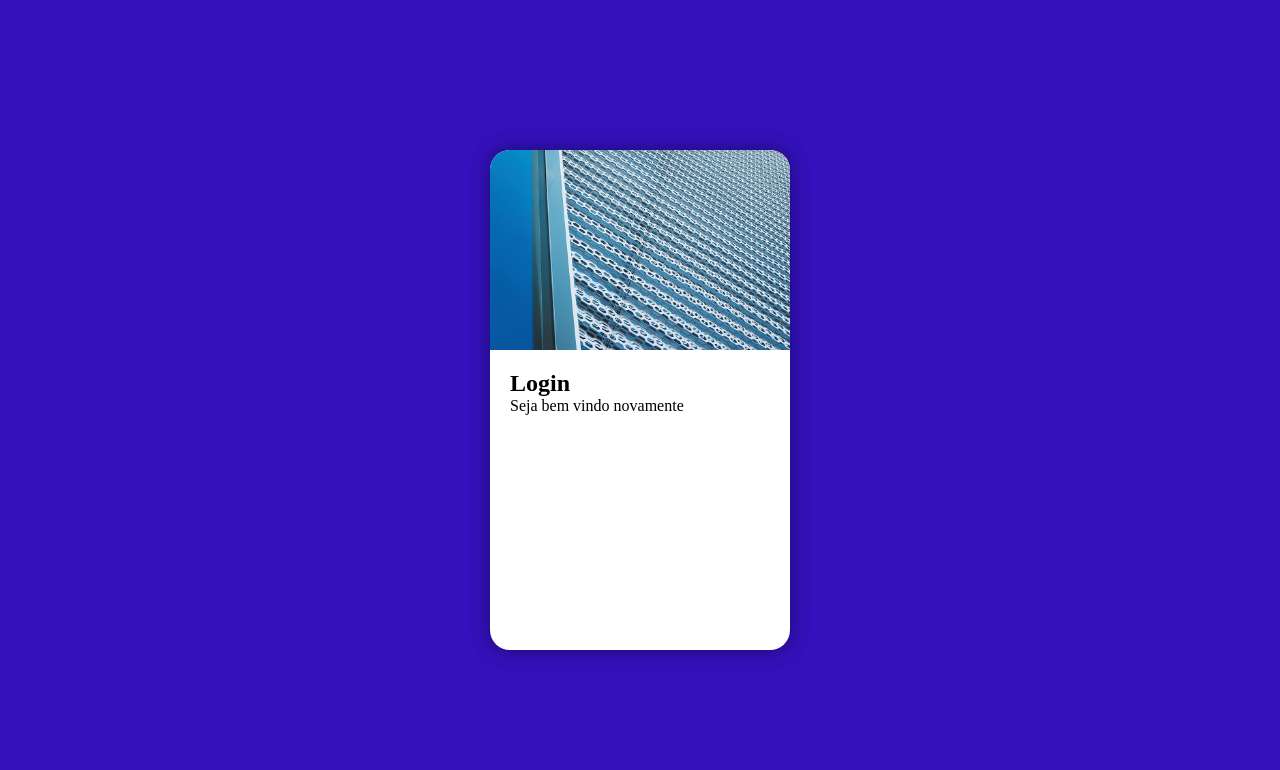
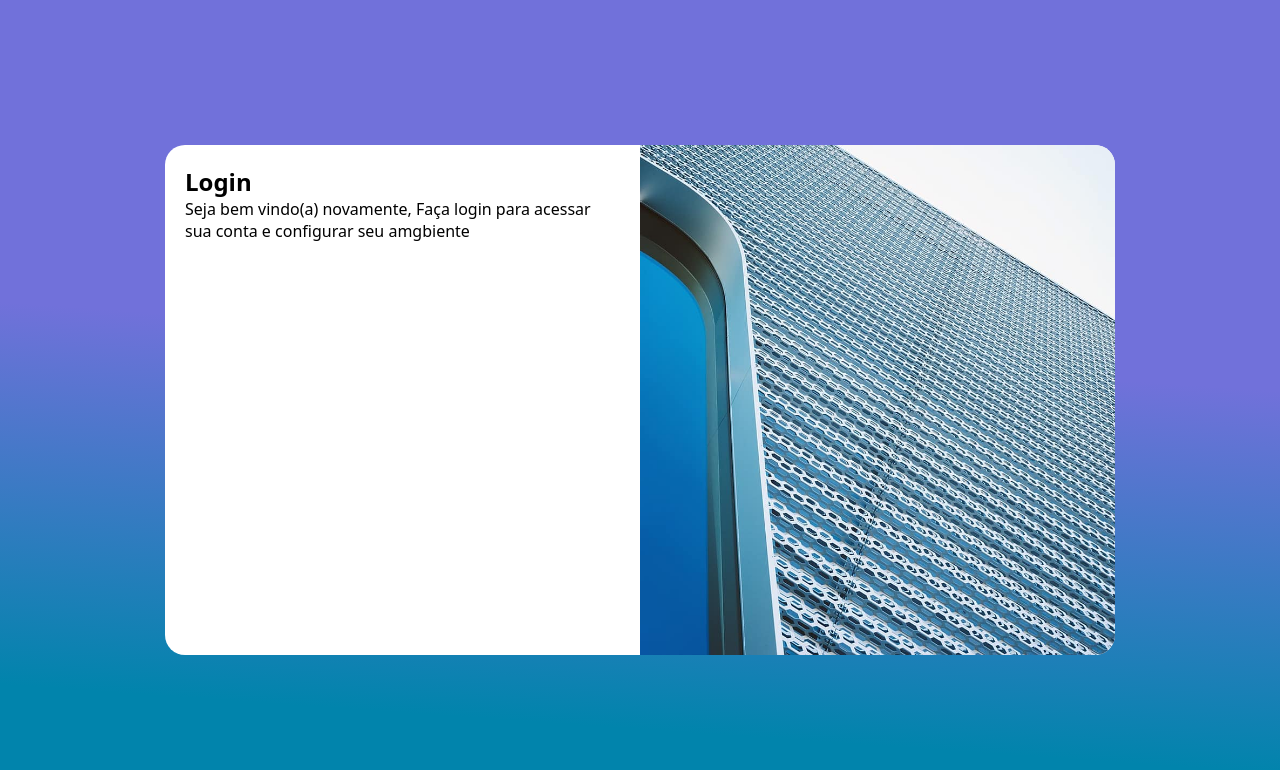
Before and after one commit to xmurilo/projeto-login-guanabara, a plain HTML site: page index.html in a window 1280 px wide. Drawn offline with Linux system fonts and the light colour scheme.

Commit message:
Media queries

```diff
--- a/style/style.css
+++ b/estilo/style.css
@@ -1,6 +1,7 @@
 * {
   margin: 0;
   padding: 0;
+  font-family: system-ui, -apple-system, BlinkMacSystemFont, 'Segoe UI', Roboto, Oxygen, Ubuntu, Cantarell, 'Open Sans', 'Helvetica Neue', sans-serif;
   box-sizing: border-box;
 }
 
@@ -11,40 +12,39 @@ body, html {
 }
 
 main {
+  position: relative;
+  width: 100vw;
   height: 100vh;
-  width: 100vw;
-  position: relative;
 }
 
 section#login {
   background-color: #fff;
 
-  height: 500px;
   width: 300px;
-  border-radius: 20px;
-  box-shadow: 0px 0px 20px rgba(0, 0, 0, 0.415);
-  overflow: hidden;
+  height: 510px;
+  border-radius:20px;
 
   position: absolute;
   top: 50%;
   left: 50%;
   transform: translate(-50%, -50%);
+  overflow: hidden;
+
+  transition: width .3s, height .3s;
+  transition-timing-function: ease;
 
 }
 
 div#img {
-  display: block;
-
   height: 200px;
 
   background-image: url(../img/metal.jpg);
   background-size: cover;
   background-position: left bottom;
-  background-repeat: no-repeat;
-
+  display: block;
 }
 
-div#formulário {
+div#formulario {
+  padding: 20px;
   display: block;
-  padding: 20px;
 }
--- a/index.html
+++ b/index.html
@@ -4,9 +4,8 @@
     <meta charset="UTF-8" />
     <meta http-equiv="X-UA-Compatible" content="IE=edge" />
     <meta name="viewport" content="width=device-width, initial-scale=1.0" />
-
-    <link rel="stylesheet" href="style/style.css" />
-    <link rel="stylesheet" href="style/media-query.css" />
+    <link rel="stylesheet" href="estilo/style.css" />
+    <link rel="stylesheet" href="media-query.css" />
 
     <title>Login</title>
   </head>
@@ -16,18 +15,15 @@
         <div id="img">
           <!-- Aqui vai a imagem -->
         </div>
-
-        <div id="formulário">
+        <div id="formulario">
           <h1>Login</h1>
-          <p>Seja bem vindo novamente</p>
+          <p>
+            Seja bem vindo(a) novamente, Faça login para acessar sua conta e
+            configurar seu amgbiente
+          </p>
         </div>
+        <form action="" method="post"></form>
       </section>
     </main>
   </body>
 </html>
-
-<!-- <label for="email"></label>
-<input type="email" name="" id="">
-
-<label for=""></label>
-<input type="password" name="" id=""> -->
--- /dev/null
+++ b/media-query.css
@@ -0,0 +1,45 @@
+@media screen and (min-width:768px) and (max-width:998px) {
+
+  body {
+    background: rgb(113,113,218);
+    background: linear-gradient(184deg, rgba(113,113,218,1) 44%, rgba(1,132,172,1) 87%);
+  }
+
+  section#login {
+    width: 80vw;
+  }
+
+  div#img {
+    width: 30%;
+    height: 100%;
+    float: left;
+  }
+
+  div#formulario {
+    float: right;
+    width: 70%;
+  }
+}
+
+@media screen and (min-width:998px) {
+
+  body {
+    background: rgb(113,113,218);
+    background: linear-gradient(184deg, rgba(113,113,218,1) 44%, rgba(1,132,172,1) 87%);
+  }
+
+  section#login {
+    width: 950px;
+  }
+
+  div#img {
+    width: 50%;
+    height: 100%;
+    float: right;
+  }
+
+  div#formulario {
+    width: 50%;
+    float: left;
+  }
+}
--- a/style/media-query.css
+++ /dev/null
@@ -1,18 +0,0 @@
-@media  screen and (min-width:768px) and (max-width:902px ) {
-  section {
-    width: 70vw;
-    float: left;
-  }
-
-  div#img {
-    float: right;
-  }
-}
-
-
-@media screen and (min-width:902px) {
-  section {
-    width: 80vw;
-    float: right;
-  }
-}
```
